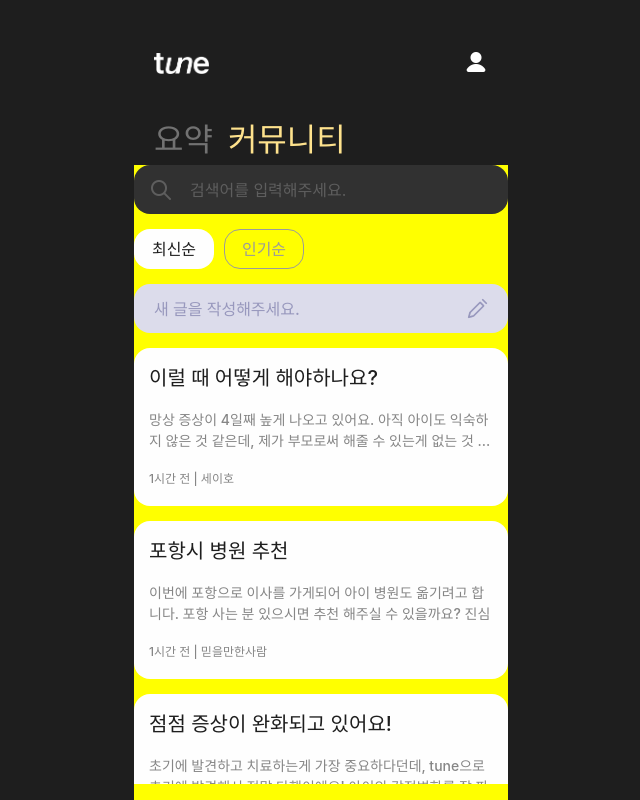
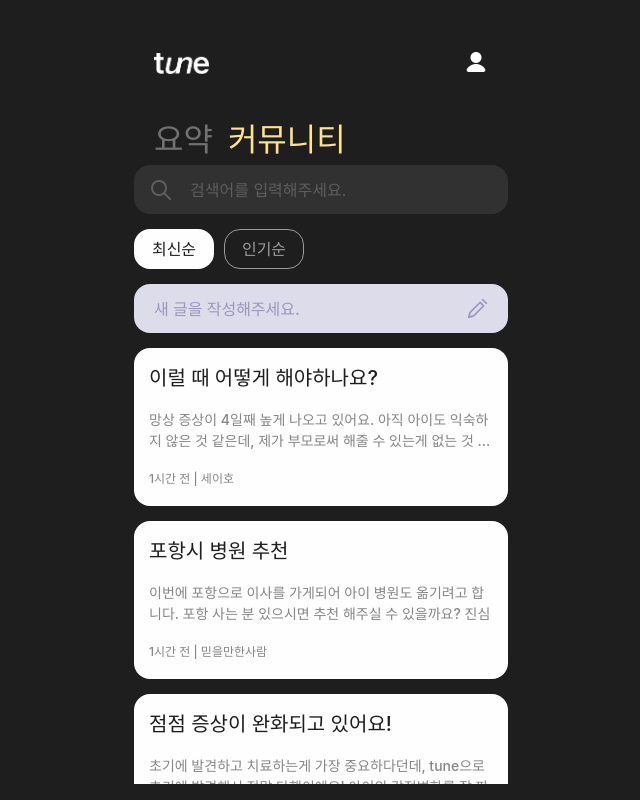
Before and after one commit to Club-PARD/UJaCha_WEB, a React (Create React App) app: page /community in a window 1280 px wide. Shown: the top 800 px of the page, without its empty margins (319-959 px from the left). Built offline with nearby package versions, Linux system fonts and the light colour scheme; no server answers; a web font is replaced by a local one.

Commit message:
edit : CommunityPage background 주석처리

```diff
--- a/src/Pages/CommunityPage/CommunityPage.js
+++ b/src/Pages/CommunityPage/CommunityPage.js
@@ -12,6 +12,6 @@ function CommunityPage() {
 }
 
 const CommunityPageContainer = styled(OutletContainer)`
-  background-color: yellow;
+  /* background-color: yellow; */
 `;
 export default CommunityPage;
```
